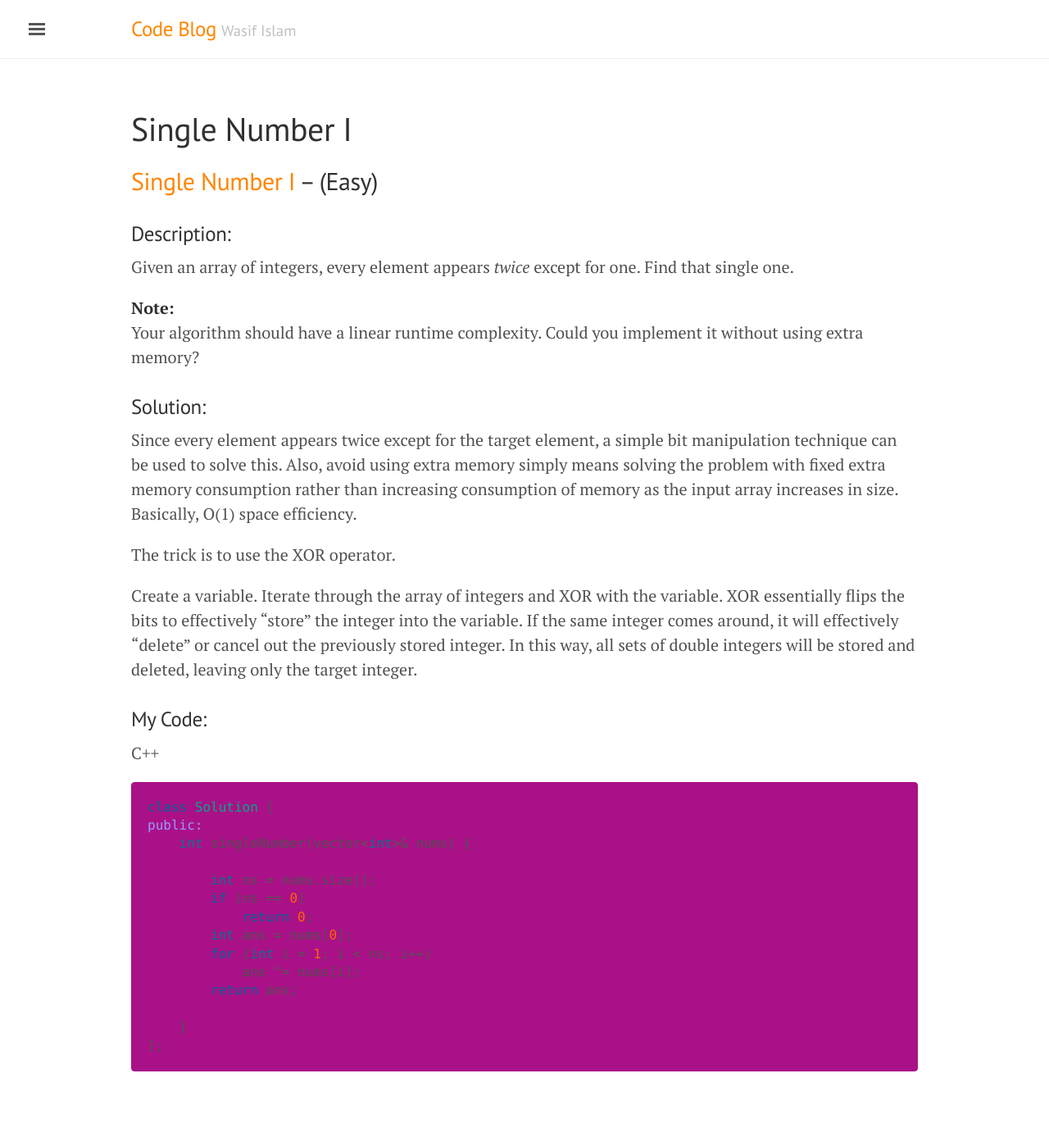
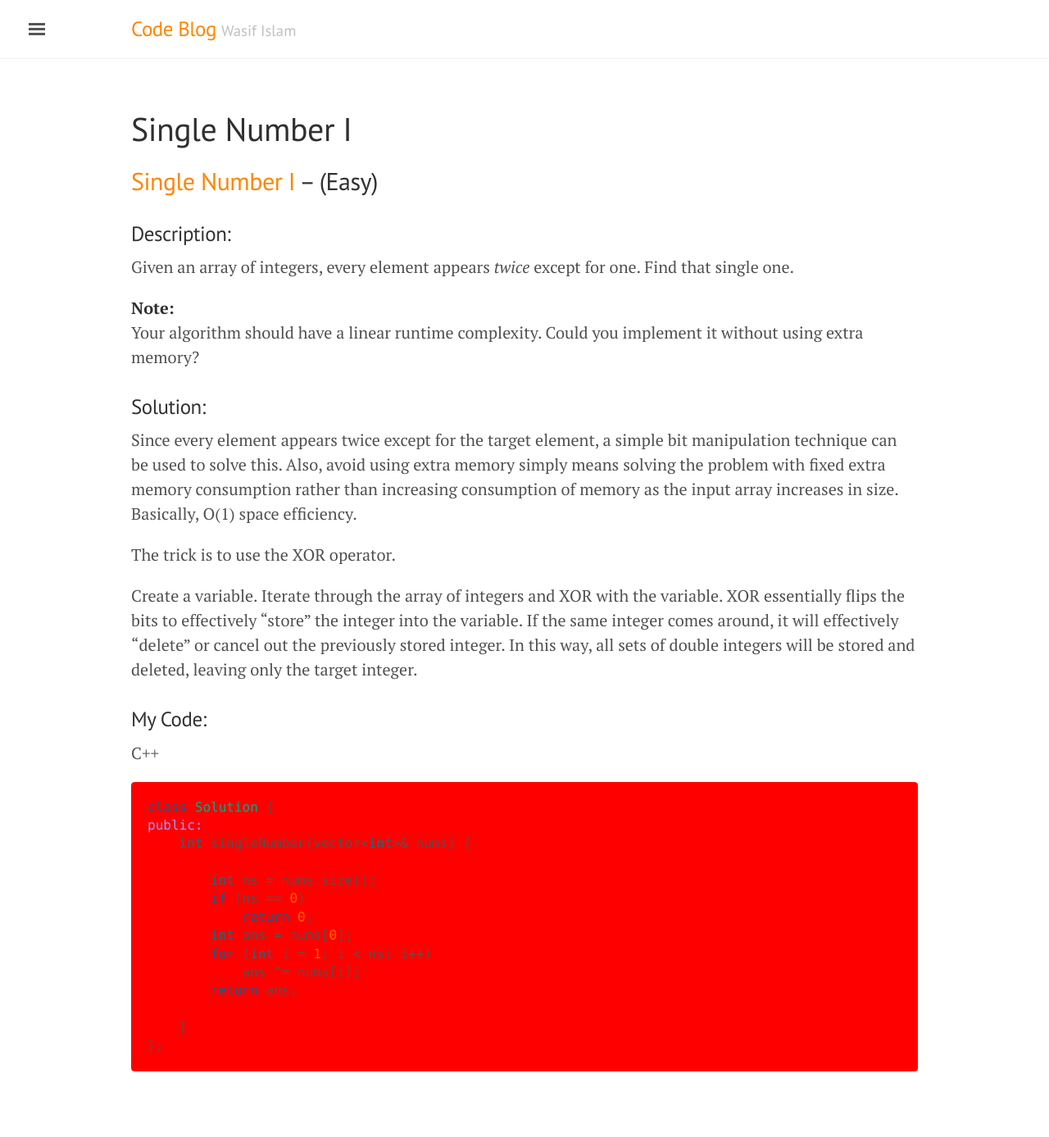
Before and after one commit to washifu/CodeBlog, a Jekyll site: the page built from pages/2017-08-24-Single_Number_I.md, in a window 1280 px wide. Shown: the whole page at 82% size. Built offline with Jekyll 4.4.1, drawn with Linux system fonts in a browser that asks for light colours; comment, search, counter and statistics services are not loaded.

Commit message:
Update poole.css

```diff
--- a/public/css/poole.css
+++ b/public/css/poole.css
@@ -174,7 +174,7 @@ pre {
   word-wrap: break-word;
   */
   /*background-color: #f9f9f9;*/
-  background-color: #aa1188; /* wasif */
+  background-color: #ff0000; /* wasif */
 }
 pre code {
   padding: 0;
```
